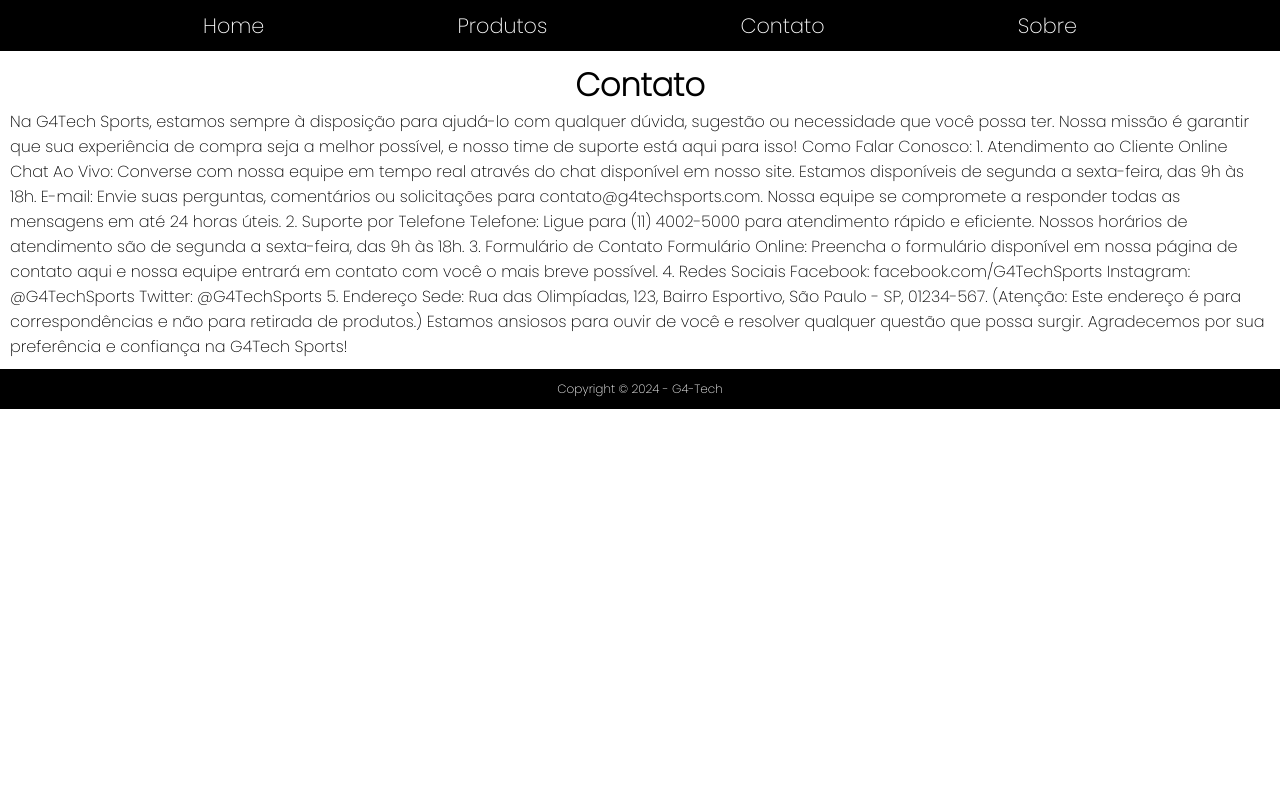
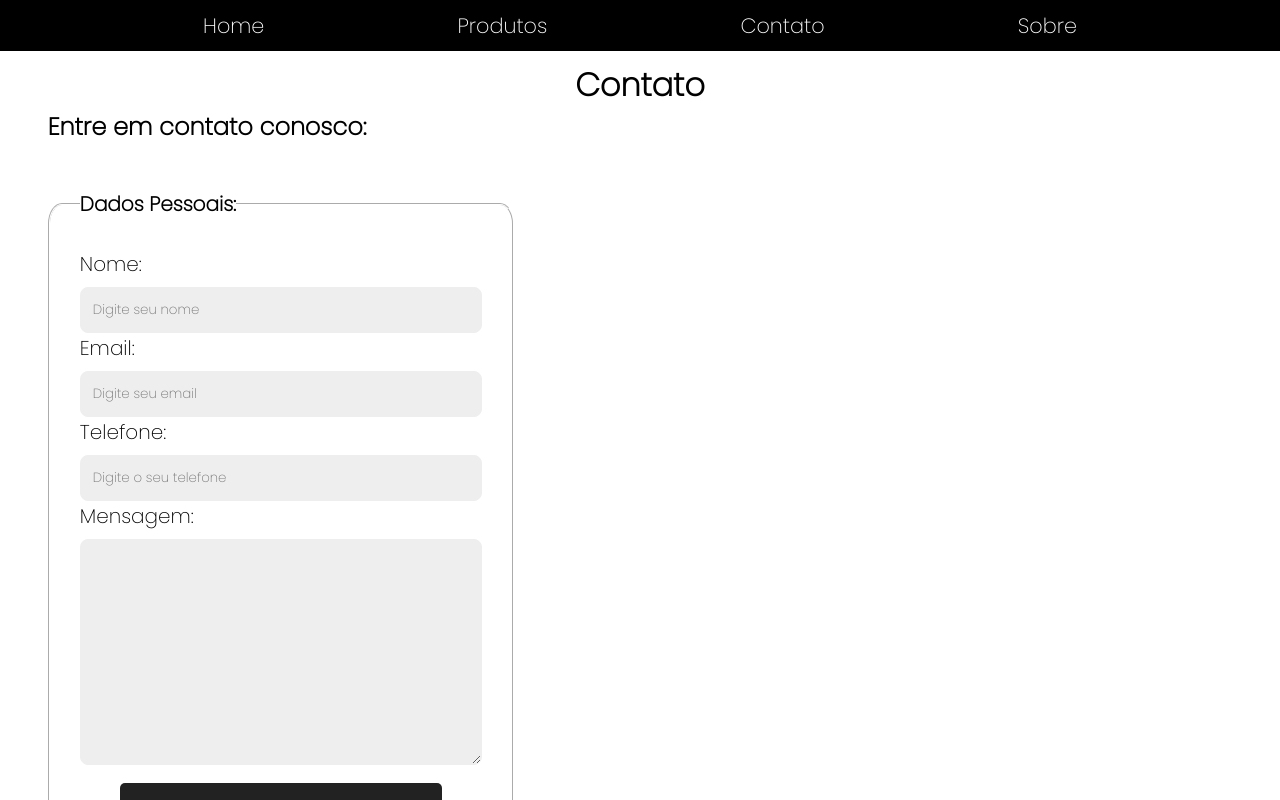
Before and after one commit to Geral-cp-s/CP4-WEB, a React (Vite) app: page /contato in a window 1280 px wide. Shown: the top 800 px of the page. Built offline with nearby package versions, Linux system fonts and the light colour scheme.

Commit message:
Acrescentando formulário a página contato

```diff
--- a/src/routes/Contato.jsx
+++ b/src/routes/Contato.jsx
@@ -5,24 +5,30 @@ const Contato = () =>{
     return(
         <MainGeral>
         <h1>Contato</h1>
-        <p>
-        Na G4Tech Sports, estamos sempre à disposição para ajudá-lo com qualquer dúvida, sugestão ou necessidade que você possa ter. Nossa missão é garantir que sua experiência de compra seja a melhor possível, e nosso time de suporte está aqui para isso!
-        Como Falar Conosco:
-        1. Atendimento ao Cliente Online
-        Chat Ao Vivo: Converse com nossa equipe em tempo real através do chat disponível em nosso site. Estamos disponíveis de segunda a sexta-feira, das 9h às 18h.
-        E-mail: Envie suas perguntas, comentários ou solicitações para contato@g4techsports.com. Nossa equipe se compromete a responder todas as mensagens em até 24 horas úteis.
-        2. Suporte por Telefone
-        Telefone: Ligue para (11) 4002-5000 para atendimento rápido e eficiente. Nossos horários de atendimento são de segunda a sexta-feira, das 9h às 18h.
-        3. Formulário de Contato
-        Formulário Online: Preencha o formulário disponível em nossa página de contato aqui e nossa equipe entrará em contato com você o mais breve possível.
-        4. Redes Sociais
-        Facebook: facebook.com/G4TechSports
-        Instagram: @G4TechSports
-        Twitter: @G4TechSports
-        5. Endereço
-        Sede: Rua das Olimpíadas, 123, Bairro Esportivo, São Paulo - SP, 01234-567. (Atenção: Este endereço é para correspondências e não para retirada de produtos.)
-        Estamos ansiosos para ouvir de você e resolver qualquer questão que possa surgir. Agradecemos por sua preferência e confiança na G4Tech Sports!
-        </p>
+
+        <section className="formulario">
+
+        <h2>Entre em contato conosco: </h2>
+
+        <form id="contato" onsubmit="return validateForm()">
+            <fieldset id="info">
+                <legend><strong>Dados Pessoais: </strong></legend><br/>
+                <label for="c-nome">Nome:</label>
+                <input type="text" name="nome" id="c-nome" required
+                placeholder="Digite seu nome"/><br/>
+                <label for="c-email">Email:</label>
+                <input type="email" name="email" id="c-email" required
+                placeholder="Digite seu email"/><br/>
+                <label for="telefone">Telefone:</label>
+                <input type="tel" id="c-tel" name="telefone" required
+                placeholder="Digite o seu telefone"/><br/>
+                <label for="c-msg">Mensagem:</label><br/>
+                <textarea name="msg" id="c-msg" cols="30" rows="10"></textarea>
+                <input type="submit" value="Enviar" id="btn"/>
+            </fieldset>
+        </form>
+        </section>
+
         </MainGeral>
     )
 }
--- a/src/styles/css/estilo.css
+++ b/src/styles/css/estilo.css
@@ -1,7 +1,8 @@
 /* variáveis */
 :root {
-    --color-light: #ffffff;
-    --color-blue: #222;
+    --color1: #ffffff;
+    --color2: #222;
+    --color3: #eee;
     --transition: .5s;
 }
 
--- a/src/styles/styled.js
+++ b/src/styles/styled.js
@@ -63,7 +63,7 @@ export const MainGeral = styled.main`
 
     a {
         text-decoration: none;
-        color: var(--color-light);
+        color: var(--color-1);
         font-weight: 900;
         transition: var(--transition);
     }
@@ -73,7 +73,7 @@ export const MainGeral = styled.main`
         font-size: 5vmin;
         text-align: center;
         margin: 4rem 0 2rem;
-        color: var(--color-blue);
+        color: var(--color2);
     }
 
     .card-list {
@@ -118,17 +118,17 @@ export const MainGeral = styled.main`
     }
 
         .btn {
-        background-color: var(--color-blue);
-        border: 2px solid var(--color-blue);
+        background-color: var(--color2);
+        border: 2px solid var(--color2);
         padding: 8px 3.5rem;
         border-radius: 5px;
-        color: var(--color-light);
+        color: var(--color1);
         transition: var(--transition);
     }
 
     .btn:hover {
         background-color: transparent;
-        color: var(--color-blue)
+        color: var(--color2);
     }
 
     // Estilização página Sobre
@@ -197,4 +197,51 @@ export const MainGeral = styled.main`
         justify-content: center;
     }
 
+    .formulario h2 {
+        font-weight:10px;
+        padding-left: 3%;
+    }
+
+    form{
+        padding: 2% 0 0 3%;
+        width: 40%;
+    }
+
+    fieldset {
+    padding: 0 30px 50px 30px;
+    border-radius: 3%;
+    border-color:white;
+
+    }
+    #contato{
+        font-size: 20px;
+        margin-top: 20px;
+        margin-bottom: 250px;
+    }
+
+    #c-nome, #c-email, #c-tel, #c-msg {
+        background-color: var(--color3);
+        width: 100%;
+        padding: 12px;
+        margin-top: 8px;
+        border: 1px solid var(--color3);
+        border-radius: 8px;
+        box-sizing: border-box;
+    }
+
+    #btn{
+        width: 80%;
+        padding: 12px;
+        margin-left: 10%;
+        margin-bottom: 1px;
+        background-color: var(--color2);
+        color: var(--color1);
+        border: none;
+        border-radius: 5px;
+        cursor: pointer;
+        font-size: 18px;
+        margin-top: 10px;
+    }
+
+
 `
```
